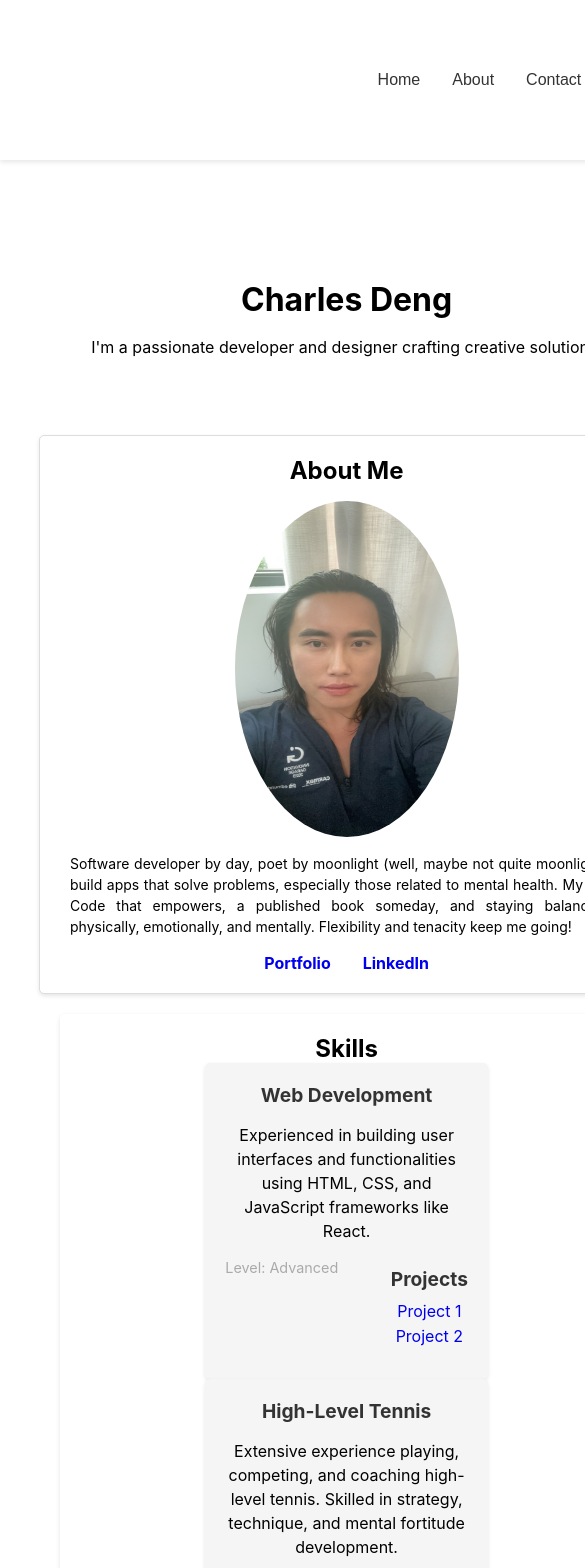
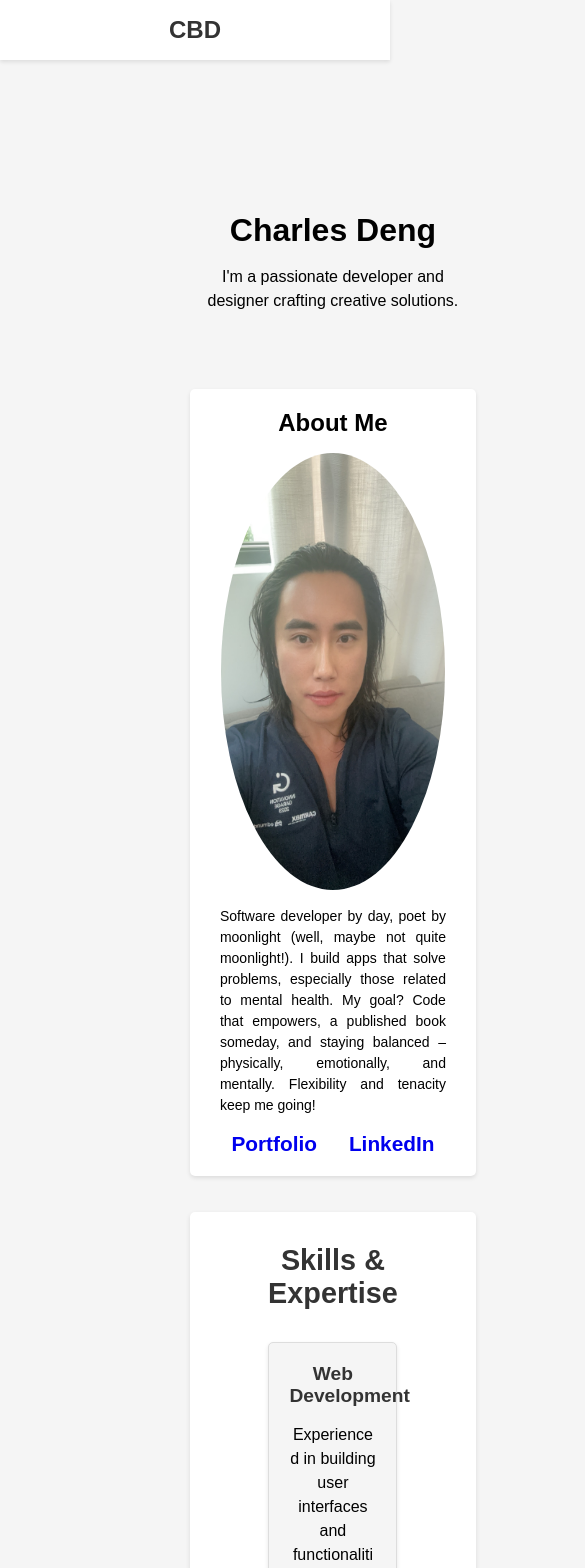
Before and after one commit to bingcharlesdeng/personalwebsite, a React (Create React App) app: page / in a window 390 px wide. Shown: the top 1568 px of the page, 585 px wide, since content can reach past the window. Built offline with nearby package versions, Linux system fonts and the light colour scheme.

Commit message:
Revamped css files and revised jsx components

```diff
--- a/src/App.css
+++ b/src/App.css
@@ -1,33 +1,45 @@
-w/* Keep existing styles (optional) */
+/* Keep existing styles (optional) */
 
 /* New styles for Header component */
 .header {
   display: flex; /* Enable flexbox for header layout */
-  justify-content: center; /* Space elements horizontally */
+  justify-content: space-around; /* Space elements horizontally */
+  align-items: center; /* Align header content vertically */
+  padding: 1rem; /* Add some padding for spacing */
+  background-color: #fff; /* Set a white background for the header */
+  box-shadow: 0 2px 4px rgba(0, 0, 0, 0.1); /* Add a subtle shadow */
 }
 
 .header-title {
-  /* Adjust styles for logo/title if needed (optional) */
-  display: flex;
-  justify-content: center;
+  font-size: 1.5rem; /* Increase title size */
+  font-weight: bold; /* Make title bolder */
+  text-decoration: none; /* Remove underline from title link */
+  color: #333; /* Set title color */
 }
 
 .navigation {
   display: flex; /* Keep navigation elements inline */
   list-style: none; /* Remove default list style */
-
+  margin: 0; /* Remove default margin */
 }
 
-.navigation-list {
-  display: flex; /* Ensure list items are displayed inline */
-  justify-content: center;
+/* Navigation styles for better visual appeal */
+.navigation-links {
+  display: flex; /* Make links inline */
+  padding: 0; /* Remove default padding */
+  margin: 0; /* Remove default margin */
 }
 
-/* Consider adjusting navigation styles for better visual appeal */
-.navigation a {
-  /* Add space between navigation links (optional) */
-  /* Other navigation link styles (color, font-weight, etc.) */
-  justify-self: center;
+.navigation-links a {
+  padding: 0.5rem 1rem; /* Add padding for links */
+  text-decoration: none; /* Remove underline from links */
+  color: #333; /* Set link color */
+  font-weight: bold; /* Make links bolder */
+  transition: all 0.2s ease-in-out; /* Add hover effect */
+}
+
+.navigation-links a:hover {
+  color: #666; /* Change link color on hover */
 }
 
 /* Responsive Design (Optional) */
@@ -35,35 +47,42 @@ w/* Keep existing styles (optional) */
 @media (max-width: 768px) {
   /* Styles for smaller screens (e.g., mobile) */
   .header {
-    /* Adjust header layout for mobile if needed */
-    display: flex;
+    flex-direction: column; /* Stack header content vertically on mobile */
+    align-items: center; /* Center content vertically on mobile */
   }
-  /* Adjust navigation styles for mobile if needed */
+
+  .navigation {
+    display: none; /* Hide navigation on small screens initially */
+  }
+
+  /* Add a hamburger menu button (optional) */
+  .header-menu-button {
+    display: block; /* Show hamburger menu button on small screens */
+    cursor: pointer; /* Make it look clickable */
+    font-size: 1.5rem; /* Adjust font size for menu button */
+  }
 }
 
 body {
-  /* Existing styles (if any) */
   margin: 0; /* Remove default margin from body */
-  min-height: 100vh; /* Set minimum height to viewport height */
-  display: flex; /* Allow stacking content vertically */
-  flex-direction: row; /* Stack content top to bottom */
+  font-family: Arial, sans-serif; /* Set a clean and readable font */
+  background-color: #f5f5f5; /* Add a light background color */
 }
 
 .App {
-  /* Existing styles (if any) */
-  flex: 1; /* Allow main content to fill available space */
+  display: flex; /* Allow stacking content vertically */
+  flex-direction: column; /* Stack content top to bottom */
+  min-height: 100vh; /* Set minimum height to viewport height */
 }
 
+.main-content {
+  flex: 1; /* Allow main content to fill available space */
+  padding: 2rem; /* Add some padding for main content */
+}
 
-
+/* Remove unnecessary styles */
 .main-content {
-    top: 0; /* or whatever position is desired */
-    left: 0;
-    right: 0;
-    height: 0;
-    /* center all inline content */
-    text-align: center;
-    justify-content: center;
-    align-items: center;
-    flex-direction: row
+  text-align: center; /* Remove unnecessary text-align */
+  list-style:none;
+  justify-content: center;
 }
--- a/src/App.js
+++ b/src/App.js
@@ -1,25 +1,23 @@
 import React from 'react';
-import { BrowserRouter as Router, Routes, Route } from 'react-router-dom';
+import { BrowserRouter as Router, Routes, Route, Link } from 'react-router-dom';
 import Header from './Header'; // Import Header component
 import Home from './home.js'; // Import Home component
 import Footer from './Footer.js'; // Import Footer component
-import About from './about.js'; // Import About component (new)
-import Contact from './contact.js'; // Import Contact component (new)
-import "./App.css";
+import About from './about.js'; // Import About component
+import Contact from './contact.js'; // Import Contact component
 
+import './App.css';
 
 function App() {
   return (
-    <Router className="entire-app">
+    <Router>
+      <Header /> {/* Header component */}
       <div className="main-content"> {/* Wrap main content */}
-        <Header />
-
-      <Routes>
-        {['/home', '/personalwebsite', '/'].map(path => <Route path={path} element={<Home />} />)}
-
-        <Route path="/about" element={<About />} />  {/* About route (new) */}
-        <Route path="/contact" element={<Contact />} />  {/* Contact route (new) */}
-      </Routes>
+        <Routes>
+          <Route path="/" element={<Home />} /> {/* Home route */}
+          <Route path="/about" element={<About />} /> {/* About route */}
+          <Route path="/contact" element={<Contact />} /> {/* Contact route */}
+        </Routes>
       </div>
     </Router>
   );
--- a/src/Header.js
+++ b/src/Header.js
@@ -1,37 +1,20 @@
 import React from 'react';
-import { Link } from 'react-router-dom'; // Import Link for routing
-import './header.css'; // Import styles
+import { Link } from 'react-router-dom';
 
 const Header = () => {
   return (
     <header className="header">
-      {/* Logo or Title */}
-      <div className="header-title">
-        {/* Optionally, add a website title or logo */}
-        {/* <img src={Logo} alt="Your Website Logo" className="logo" />  */}
-        {/* <h1>Your Website Title</h1> */}
-      </div>
-
-      {/* Navigation */}
+      <Link to="/" className="header-title">
+        {/* Add your website title or logo here */}
+        CBD
+      </Link>
       <nav className="navigation">
-        <ul className="navigation-list">
-          <li>
-            <Link to="/" className="nav-link">
-              Home
-            </Link>
-          </li>
-          <li>
-            <Link to="/about" className="nav-link">
-              About
-            </Link>
-          </li>
-          <li>
-            <Link to="/contact" className="nav-link">
-              Contact
-            </Link>
-          </li>
-          {/* Add more links here */}
-        </ul>
+        {/* Added a new element for navigation links */}
+        <div className="navigation-links">
+          <Link to="/">Home</Link>
+          <Link to="/about">About</Link>
+          <Link to="/contact">Contact</Link>
+        </div>
       </nav>
     </header>
   );
--- a/src/home.css
+++ b/src/home.css
@@ -18,6 +18,8 @@
   font-family: @base-font-family;
   margin: 0;
   padding: 0 20px;
+  justify-content: center;
+  align-items: center;
 }
 
 .home-header,
@@ -41,6 +43,7 @@ h1 {
   flex-direction: column;
   gap: 40px;
   flex-wrap: wrap;
+  text-align: center;
 
 }
 
@@ -52,13 +55,14 @@ h1 {
   font-family: @base-font-family;
   margin: 0;
   padding: 0 20px;
-  align-items: center; /* Center the entire home container horizontally */
 }
 
 /* Sections within the home container */
 .home-hero,
 .home-main,
-.home-contact {
+.home-contact,
+.home-project
+ {
   flex: 1; /* Allow growth but don't force full width */
   display: flex;
   justify-content: center; /* Center each section horizontally */
@@ -86,17 +90,7 @@ h1 {
   font-weight: bold;
 }
 
-/* Hero button styles */
-.hero-btn {
-  background-color: @primary-color;
-  color: @text-color;
-  padding: 10px 20px;
-  border: none;
-  border-radius: 5px;
-  cursor: pointer;
-  margin-top: 20px;
-  transition: background-color 0.2s ease-in-out;
-}
+
 
 .hero-btn:hover {
   background-color: @accent-color;
@@ -116,14 +110,7 @@ h1 {
 }
 
 .about-me,
-.projects {
-  background-color: #fff;
-  padding: 20px;
-  border-radius: 5px;
-  box-shadow: 0 2px 4px rgba(0, 0, 0, 0.1);
-  border: 1px solid #ddd;
-  width: 100%; /* Ensure full width on all screens */
-}
+
 
 h2 {
   margin: 0;
@@ -136,11 +123,7 @@ p {
 }
 
 /* Contact section styles */
-.home-contact {
-  padding: 20px;
-  background-color: @secondary-color;
-  position: relative;
-}
+
 
 /* Responsive styles */
 
--- a/src/portfolioItem.css
+++ b/src/portfolioItem.css
@@ -5,7 +5,7 @@
   display: inline-flex;
   grid-template-columns: repeat(auto-fit, minmax(500px, 1fr)); /* Responsive grid layout */
   gap: 20px;
-  justify-self: center ;
+  justify-content: center ;
 }
 
 .portfolio-item {
--- a/src/project.js
+++ b/src/project.js
@@ -18,7 +18,8 @@ function Project(projectData) {
   }, [imageUrl]); // Update images on imageUrl change
 
   return (
-    <div className="project">
+    <article className="project">  {/* Use <article> for semantic structure */}
+      <div className="project-container"> {/* Wrap project content in a container */}
         <div className="project-image">
           {images.length > 1 ? (
             <ImageCarousel images={images} /> // Render ImageCarousel for multiple images
@@ -26,26 +27,29 @@ function Project(projectData) {
             <img src={imagePath} alt={title} /> // Render single image if only one exists
           )}
         </div>
-      <div className="project-details">
+        <div className="project-content">
           <h3>{title}</h3>
           <p className="project-description">{description}</p>
-        <div className="project-info">
+          <ul className="project-info">
+            <li>
+              <span className="info-label">Technologies:</span>
               <ul className="technologies">
                 {technologies.map((tech) => (
                   <li key={tech}>{tech}</li>
                 ))}
               </ul>
-          <br /> {/* Add a line break after technologies */}
+            </li>
+            <li>
+              <span className="info-label">Accomplishments:</span>
               <ul className="accomplishments">
                 {accomplishments.map((achievement) => (
                   <li key={achievement}>{achievement}</li>
                 ))}
               </ul>
-        </div>
+            </li>
+          </ul>
           <div className="project-meta"> {/* Use a separate div for meta info */}
             <span className="category">Category: {category}</span>
-        </div>
-        <div className="project-meta-right"> {/* New div for right-aligned date */}
             <span className="date">Date: {date.toLocaleDateString()}</span>
           </div>
           <a href={link} target="_blank" rel="noopener noreferrer" className="project-link">
@@ -53,6 +57,7 @@ function Project(projectData) {
           </a>
         </div>
       </div>
+    </article>
   );
 }
 
--- a/src/skills.css
+++ b/src/skills.css
@@ -1,17 +1,31 @@
-@base-color: #fff;
-@text-color: #333;
-@accent-color: #007bff;
+/* Base styles */
+:root {
+  --base-color: #fff;
+  --text-color: #333;
+  --accent-color: #007bff;
+}
 
-.skills {
-  margin: 4rem 0;
-  padding: 20px;
+/* Skills Section */
+.skills-section {
+  margin: 1rem 0;
+  padding: 2rem;
   border-radius: 5px;
-  background-color: @base-color;
+  background-color: var(--base-color);
   box-shadow: 0 2px 5px rgba(0, 0, 0, 0.1);
   position: relative;
-  list-style: none;
+  text-align: center; /* Center the text horizontally */
+  justify-items: space-between;
 }
 
+/* Skills Title (New element for separation) */
+.skills-title {
+  margin-bottom: 2rem; /* Add space below the title */
+  font-size: 1.8rem; /* Adjust title size for emphasis */
+  font-weight: bold;
+  color: var(--text-color);
+}
+
+/* Skills List */
 .skills-list {
   list-style: none;
   padding: 0;
@@ -21,6 +35,7 @@
   justify-content: center;
 }
 
+/* Skill Item */
 .skill-item {
   width: calc(28% - 1.5rem);
   margin: 0.75rem;
@@ -32,7 +47,7 @@
   align-items: center;
   text-align: center;
   transition: all 0.2s ease-in-out;
-  background-color: @base-color;
+  background-color: var(--base-color);
   position: relative;
 }
 
@@ -44,9 +59,10 @@
 .skill-item i {
   font-size: 2.5rem;
   margin-bottom: 1rem;
-  color: @text-color;
+  color: var(--text-color);
 }
 
+/* Skill Content */
 .skill-content {
   flex: 1;
 }
@@ -63,9 +79,12 @@
   line-height: 1.5;
 }
 
-.skill-info {
+/* Skill Details */
+.skill-details {
   display: flex;
+  flex-wrap: wrap; /* Allow items to wrap on smaller screens */
   justify-content: space-between;
+  margin-top: 1rem;
 }
 
 .skill-level {
@@ -73,59 +92,7 @@
   color: #aaa;
 }
 
-.skill-progress {
-  position: absolute;
-  bottom: 0;
-  left: 0;
-  width: 100%;
-  height: 5px;
-  background-color: #ddd;
-  overflow: hidden;
-}
-
-.skill-progress .progress-bar {
-  position: absolute;
-  top: 0;
-  left: 0;
-  height: 100%;
-  background-color: @accent-color;
-  transition: width 0.5s ease-in-out;
-}
-
-.skill-item:hover .skill-progress .progress-bar {
-  width: 75%; /* Adjust hover progress bar width based on proficiency */
-}
-
-.project-list,
-.tool-list,
-.sample-list,
-.resource-list {
-  list-style: none;
-  padding: 0;
-  margin: 0.5rem 0;
-}
-
-.project-list li,
-.tool-list li,
-.sample-list li,
-.resource-list li {
-  margin-bottom: 0.3rem;
-}
-
-.project-list a,
-.sample-list a,
-.resource-list a {
-  color: @text-color;
-  text-decoration: none;
-  transition: all 0.2s ease-in-out;
-}
-
-.project-list a:hover,
-.sample-list a:hover,
-.resource-list a:hover {
-  color: @accent-color;
-}
-
+/* Optional Skill Level Colors */
 .skill-level.advanced {
   color: #28a745; /* Green for advanced level */
 }
@@ -138,24 +105,74 @@
   color: #f0ad4e; /* Orange-red for beginner level */
 }
 
+/* Lists within Skill Details */
+.project-list,
+.tool-list,
+.sample-list,
+.achievement-list {
+  list-style: none;
+  padding: 0;
+  margin: 0;
+  margin-bottom: 0.5rem; /* Added some bottom margin */
+}
+
+.project-list li,
+.tool-list li,
+.sample-list li,
+.achievement-list li {
+  margin-bottom: 0.3rem;
+}
+
+.project-list a,
+.sample-list a,
+.achievement-list a {
+  color: var(--text-color);
+  text-decoration: none;
+  transition: all 0.2s ease-in-out;
+}
+
+.project-list a:hover,
+.sample-list a:hover,
+.achievement-list a:hover {
+  color: var(--accent-color);
+}
+
+/* Sub-section Headings (h3) */
+.skill-details h3 {
+  margin-bottom: 0.5rem;
+  font-size: 1.1rem;
+  font-weight: bold;
+  text-transform: uppercase; /* Convert to uppercase for emphasis */
+  color: var(--text-color);
+}
+
+/* Improved Readability for Long Descriptions */
+.skill-content p {
+  /* Adjust line-height and overflow for better handling of longer text */
+  line-height: 1.6;
+  overflow-wrap: break-word;
+}
+
+/* Enriched Aesthetics (Optional) */
+
+/* Consider adding subtle borders or dividers to separate skill items */
+.skill-item {
+  border: 1px solid #ddd; /* Optional: Add a thin border */
+}
+
+/* Add a subtle hover effect for the entire skill item */
+.skill-item:hover {
+  background-color: #fafafa; /* Optional: Lighter background on hover */
+}
+
+/* You can further enhance the aesthetics with: */
+/* - Subdued background image or gradient for the skills section */
+/* - Font variations for headings and descriptions */
+/* - Subtle animations for hover effects or skill item appearance */
+
+/* Responsive Design (unchanged from your original skills.css) */
 @media (max-width: 768px) {
   .skill-item {
     width: calc(50% - 1.5rem); /* Adjust width for smaller screens */
   }
 }
-
-.make-border-radius(@radius) {
-  border-radius: @radius;
-}
-
-.skill-item {
-  @make-border-radius(5px); /* Apply border radius mixin */
-}
-
-@hover-transform: translateY(-3px);
-@hover-shadow: 0 2px 5px rgba(0, 0, 0, 0.2);
-
-.skill-item:hover {
-  transform: @hover-transform;
-  box-shadow: @hover-shadow;
-}
--- a/src/skills.js
+++ b/src/skills.js
@@ -1,62 +1,69 @@
 import React from 'react';
 import { skillsData } from './skillList.js'; // Import skillsData
-import "./skills.css";
+import './skills.css';
 
-function Skills() {
-  return (
-    <section className="skills">
-      <h2>Skills</h2>
-      <ul className="skills-list">
-        {skillsData.map((skill) => (
-          <li key={skill.name} className="skill-item">
-            <i className={skill.icon}></i>
+const SkillItem = ({ name, icon, description, details }) => (
+  <article key={name} className="skill-item">
+    <i className={icon}></i>
     <div className="skill-content">
-              <h3>{skill.name}</h3>
-              <p>{skill.description}</p>
-              <div className="skill-info">
-                <span className="skill-level">Level: {skill.level}</span>
-
-                {/* Conditionally render additional info based on skill type */}
-                {skill.projects && (
+      <h3>{name}</h3>
+      <p>{description}</p>
+      {details && (
+        <div className="skill-details">
+          <span className="skill-level">Level: {details.level}</span>
+          {/* Conditional rendering of sub-sections */}
+          {details.projects && (
             <ul className="project-list">
               <h3>Projects</h3>
-                    {skill.projects.map((project) => (
+              {details.projects.map((project) => (
                 <li key={project.title}>
-                        <a href={project.link}>{project.title}</a>
+                  <a
+                    href={project.link}
+                    target="_blank"
+                    rel="noopener noreferrer"
+                  >
+                    {project.title}
+                  </a>
                 </li>
               ))}
             </ul>
           )}
-                {skill.tools && (
-                  <ul className="tool-list">
-                    <h3>Tools</h3>
-                    {skill.tools.map((tool) => (
-                      <li key={tool}>{tool}</li>
-                    ))}
-                  </ul>
-                )}
-                {skill.samples && (
-                  <ul className="sample-list">
-                    <h3>Content Samples</h3>
-                    {skill.samples.map((sample) => (
-                      <li key={sample.title}>
-                        <a href={sample.link}>{sample.title}</a>
+          {details.achievements && ( // Check for achievements property
+            <ul className="achievement-list">
+              <h3>Achievements</h3>
+              {details.achievements.map((achievement) => (
+                <li key={achievement.title}>
+                  <a
+                    href={achievement.link}
+                    target="_blank"
+                    rel="noopener noreferrer"
+                  >
+                    {achievement.title}
+                  </a>
                 </li>
               ))}
             </ul>
           )}
-                {skill.achievements && (
-                  <ul className="achievement-list">
-                    <h3>Achievements</h3>
-                    {skill.achievements.map((achievement) => (
-                    <a href={achievement.link}>{achievement.title}</a>
-
-                    ))}
-                  </ul>
+          {/* Similar logic for other sub-sections (tools, samples, certifications) */}
+        </div>
       )}
     </div>
-            </div>
-          </li>
+  </article>
+);
+
+function Skills() {
+  return (
+    <section className="skills-section">
+      <h2 className="skills-title">Skills & Expertise</h2>
+      <ul className="skills-list">
+        {skillsData.map((skill) => (
+          <SkillItem
+            key={skill.name}
+            name={skill.name}
+            icon={skill.icon}
+            description={skill.description}
+            details={skill.details} // Pass the entire details object
+          />
         ))}
       </ul>
     </section>
```
Also changed, not shown: src/project.css (+63 -43 lines), src/projects.css (+86 -37 lines). Lines whose indentation alone changed are shown as unchanged.
